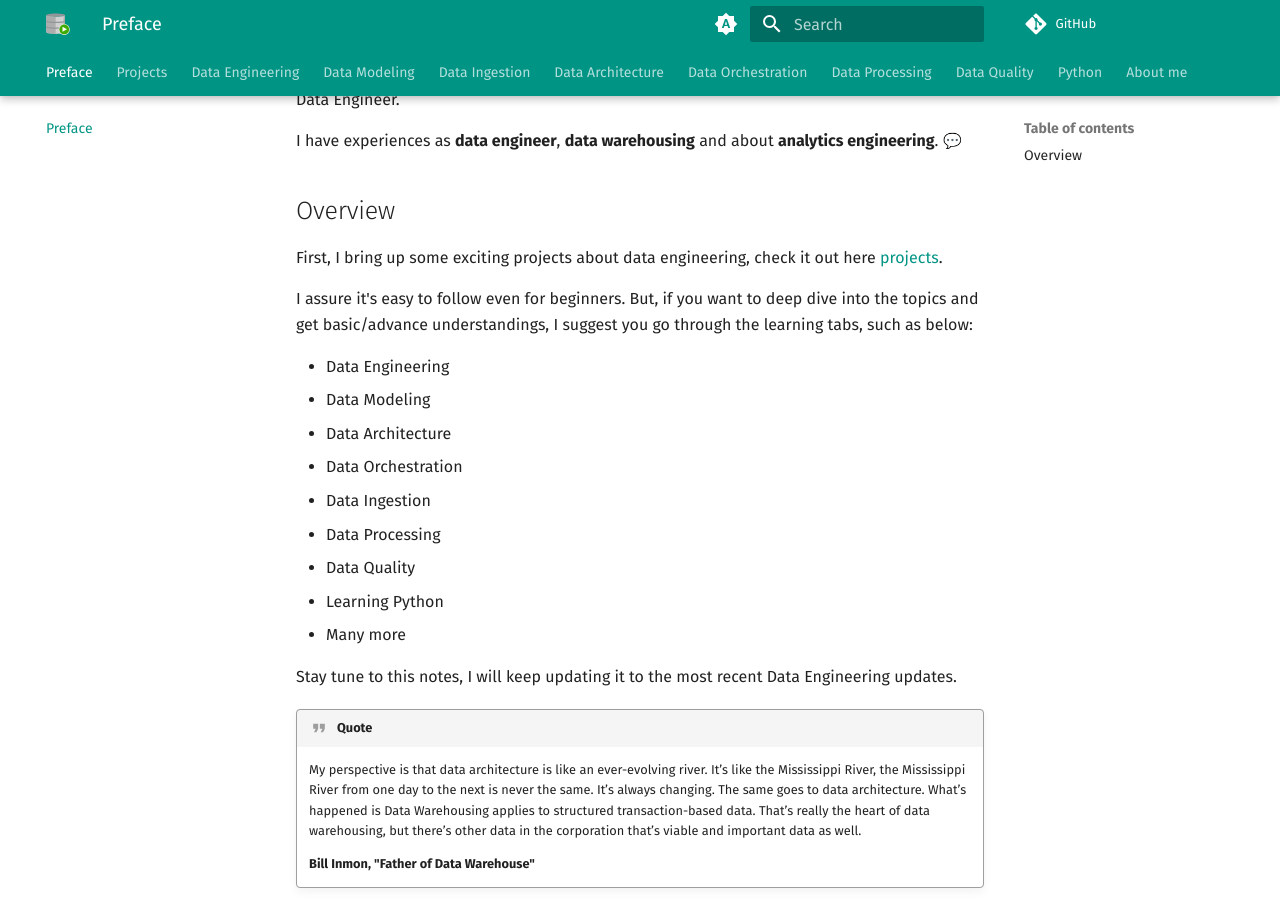
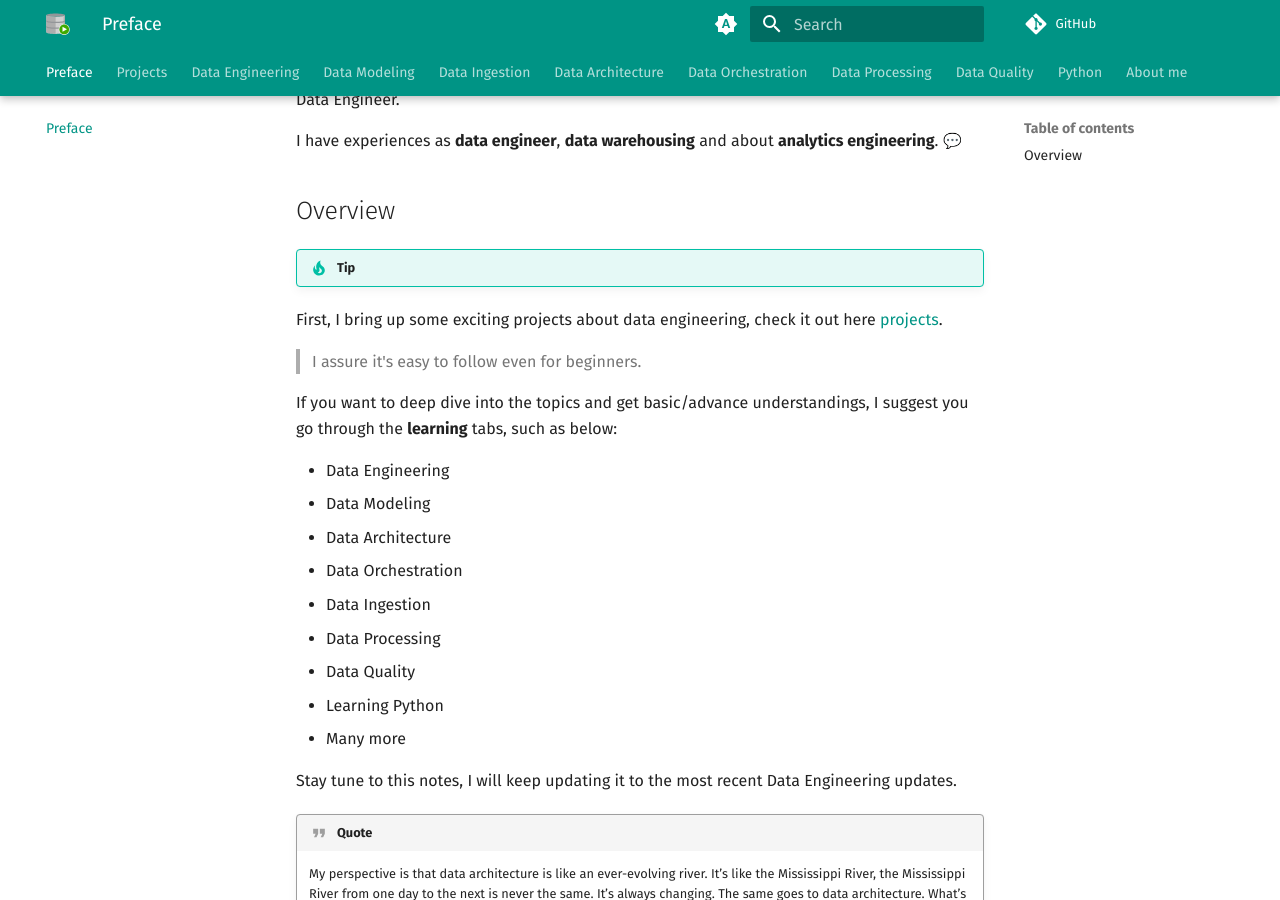
Before and after one commit to karlchris/data-engineering, an MkDocs documentation site: the page built from docs/index.md, in a window 1280 px wide and 900 px high, scrolled down 317 px. Built offline with MkDocs 1.6.1 and Material for MkDocs 9.7.7, drawn with Linux system fonts in a browser that asks for light colours; emoji names are drawn with the system emoji font; comment, search, counter and statistics services are not loaded.

Commit message:
restructure

```diff
--- a/docs/index.md
+++ b/docs/index.md
@@ -16,9 +16,13 @@ I have experiences as **data engineer**, **data warehousing** and about **analyt
 
 ## Overview
 
-First, I bring up some exciting projects about data engineering, check it out here [projects](projects/README.md).
+!!! tip
 
-I assure it's easy to follow even for beginners. But, if you want to deep dive into the topics and get basic/advance understandings, I suggest you go through the learning tabs, such as below:
+   First, I bring up some exciting projects about data engineering, check it out here [projects](projects/README.md).
+
+> I assure it's easy to follow even for beginners.
+
+If you want to deep dive into the topics and get basic/advance understandings, I suggest you go through the **learning** tabs, such as below:
 
 - Data Engineering
 - Data Modeling
```
